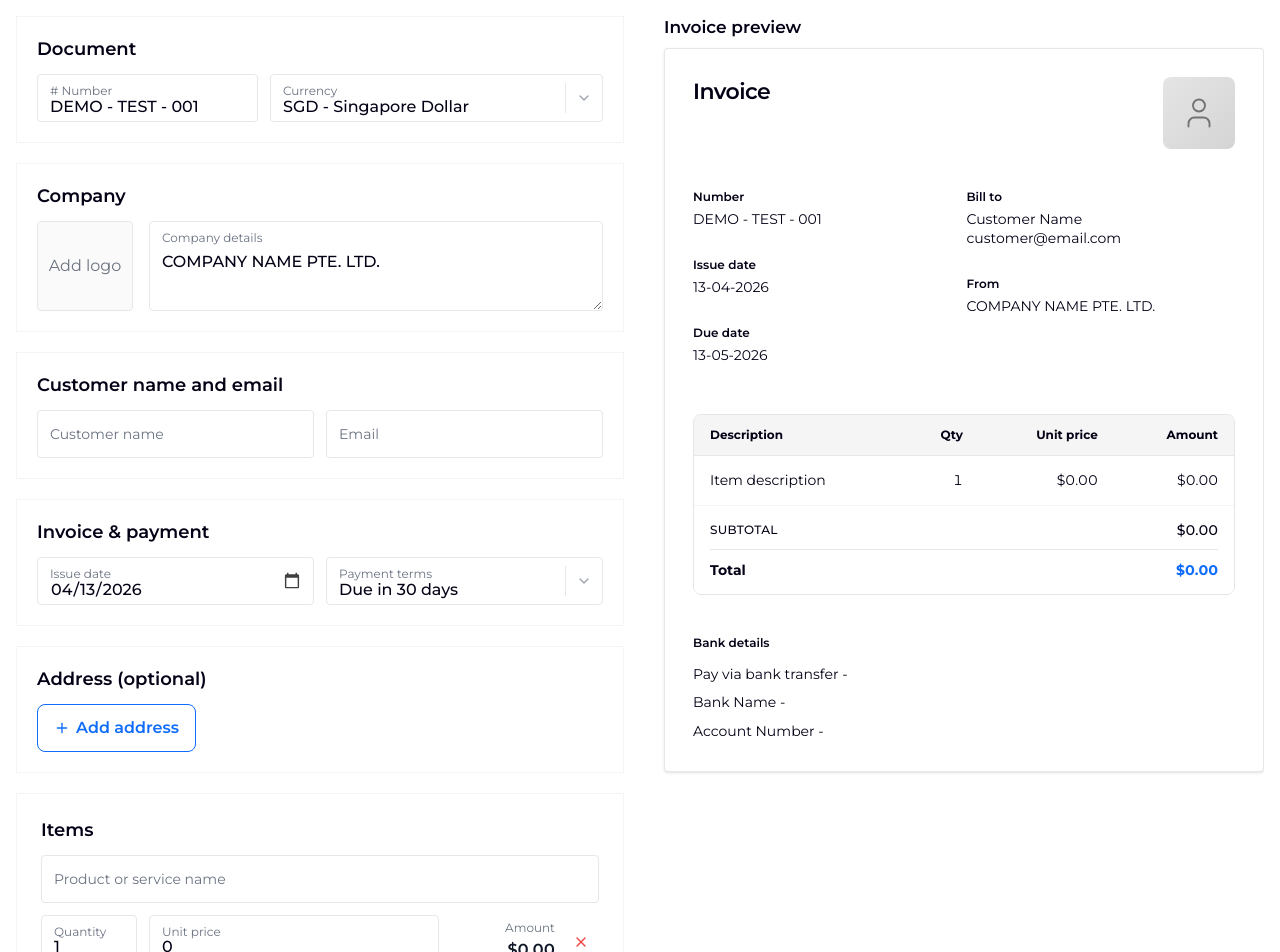
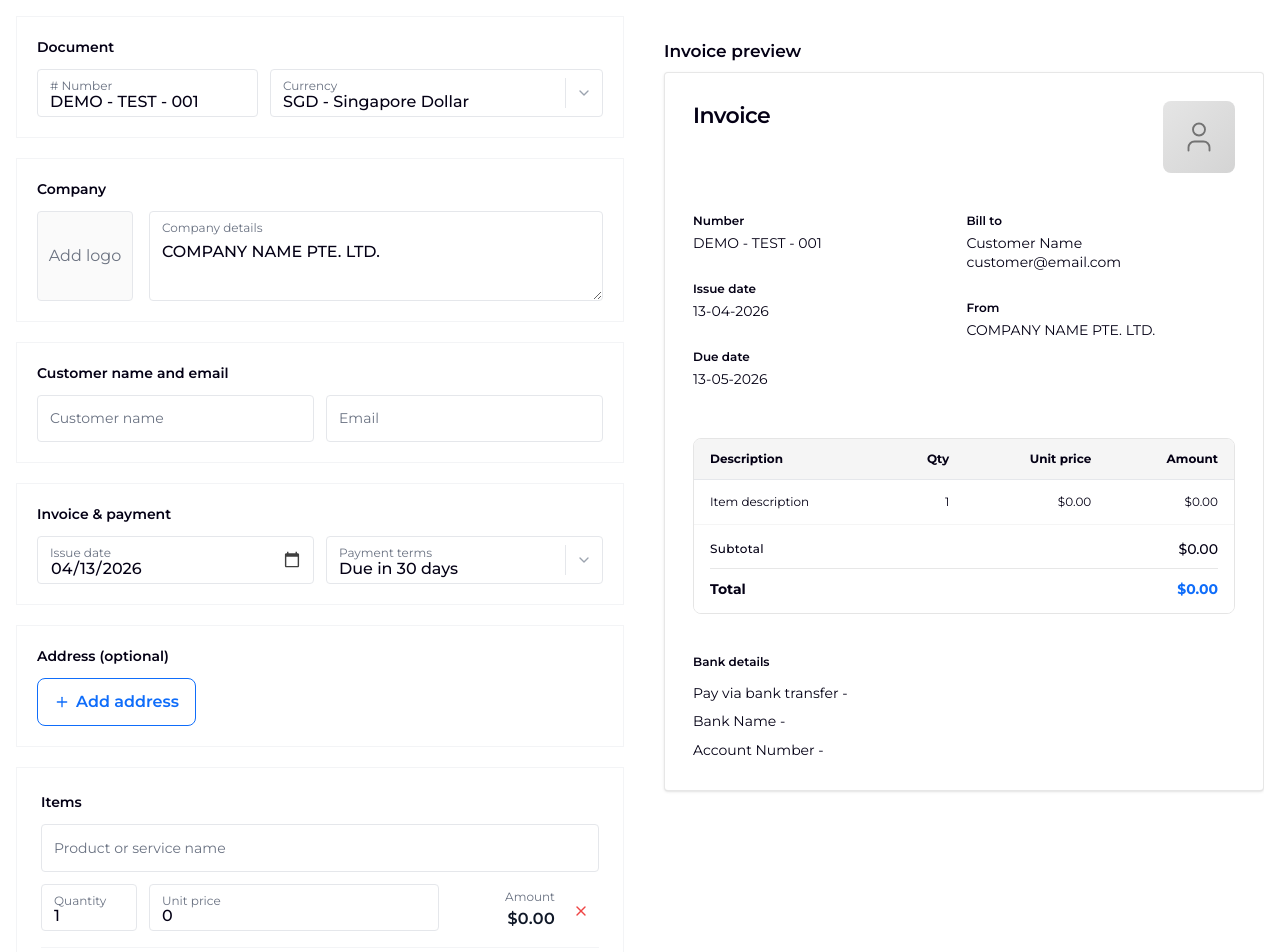
Before and after one commit to sonytrinh91/sleek-invoice-generator, a React (Vite) app: page / in a window 1280 px wide. Shown: the top 952 px of the page. Built offline with nearby package versions, Linux system fonts and the light colour scheme.

Commit message:
fix: refactor code for consistency

```diff
--- a/src/App.jsx
+++ b/src/App.jsx
@@ -122,7 +122,7 @@
           </form>
         </section>
 
-        <div className="w-full lg:col-span-6 lg:sticky lg:top-4 self-start overflow-y-auto hidden-scrollbar">
+        <div className="w-full lg:col-span-6 lg:sticky lg:top-10 self-start overflow-y-auto hidden-scrollbar">
           <InvoicePreviewPanel
             ref={printRef}
             form={form}
--- a/src/components/invoice/AddressSection.jsx
+++ b/src/components/invoice/AddressSection.jsx
@@ -1,16 +1,15 @@
-import { useFormContext } from 'react-hook-form'
-import { AddOutlineButton } from './AddOutlineButton.jsx'
-import { Card, FloatingField } from './FormPrimitives.jsx'
+import { useFormContext } from "react-hook-form";
+import { AddOutlineButton } from "./AddOutlineButton.jsx";
+import { Card, FloatingField, FieldLabel } from "./FormPrimitives.jsx";
+
 
 export function AddressSection() {
-  const { register, watch, setValue } = useFormContext()
-  const addressVisible = watch('addressVisible')
+  const { register, watch, setValue } = useFormContext();
+  const addressVisible = watch("addressVisible");
 
   return (
     <Card>
-      <h2 className="mb-3 text-lg font-semibold text-[#040015]">
-        Address (optional)
-      </h2>
+      <FieldLabel>Address (optional)</FieldLabel>
 
       {addressVisible ? (
         <div className="space-y-3">
@@ -18,30 +17,32 @@
             id="address-line-1"
             label="Address line 1"
             autoComplete="address-line1"
-            {...register('addressLine1')}
+            {...register("addressLine1")}
           />
           <FloatingField
             id="address-line-2"
             label="Address line 2"
             autoComplete="address-line2"
-            {...register('addressLine2')}
+            {...register("addressLine2")}
           />
           <FloatingField
             id="address-postal"
             label="Postal code"
             autoComplete="postal-code"
             title="Postal / ZIP code"
-            {...register('postalCode')}
+            {...register("postalCode")}
           />
         </div>
       ) : (
         <AddOutlineButton
           type="button"
-          onClick={() => setValue('addressVisible', true, { shouldValidate: true })}
+          onClick={() =>
+            setValue("addressVisible", true, { shouldValidate: true })
+          }
         >
           Add address
         </AddOutlineButton>
       )}
     </Card>
-  )
+  );
 }
--- a/src/components/invoice/FormPrimitives.jsx
+++ b/src/components/invoice/FormPrimitives.jsx
@@ -459,7 +459,7 @@
 
 export function FieldLabel({ children }) {
   return (
-    <h2 className="mb-3 text-lg font-semibold text-[#040015]">{children}</h2>
+    <h4 className="mb-3 text-sm! font-semibold text-[#040015]">{children}</h4>
   )
 }
 
--- a/src/components/invoice/InvoiceSheet.jsx
+++ b/src/components/invoice/InvoiceSheet.jsx
@@ -52,9 +52,9 @@
   return (
     <div className="invoice-sheet text-base font-normal leading-normal text-fg antialiased">
       <div className="invoice-sheet__header mb-10 flex items-start justify-between gap-4">
-        <h3 className="min-w-0 flex-1 text-[1.375rem] font-semibold leading-snug tracking-tight text-fg-strong">
+        <h4 className="min-w-0 flex-1 text-[1.375rem] font-semibold leading-snug tracking-tight text-fg-strong">
           Invoice
-        </h3>
+        </h4>
         {logoBlock}
       </div>
 
@@ -92,33 +92,33 @@
           <table className="sleek-invoice-sheet-table w-full border-collapse text-[14px]">
             <thead>
               <tr className="bg-neutral-100">
-                <th className="px-4 py-3 text-left text-xs font-bold text-fg-strong">
+                <th className="px-4 py-3 text-left text-xs! font-bold text-fg-strong">
                   Description
                 </th>
-                <th className="w-[4.5rem] px-4 py-3 text-right text-xs font-bold text-fg-strong">
+                <th className="w-[4.5rem] px-4 py-3 text-right text-xs! font-bold text-fg-strong">
                   Qty
                 </th>
-                <th className="px-4 py-3 text-right text-xs font-bold text-fg-strong">
+                <th className="px-4 py-3 text-right text-xs! font-bold text-fg-strong">
                   Unit price
                 </th>
-                <th className="px-4 py-3 text-right text-xs font-bold text-fg-strong">
+                <th className="px-4 py-3 text-right text-xs! font-bold text-fg-strong">
                   Amount
                 </th>
               </tr>
             </thead>
-            <tbody>
+            <tbody className="bg-white">
               {form.items.map((item, i) => (
-                <tr key={item.id}>
-                  <td className="px-4 py-3.5 text-fg-body">
+                <tr key={item.id} className="bg-white">
+                  <td className="bg-white px-4 py-3.5 text-xs! text-fg-body">
                     {item.description.trim() || 'Item description'}
                   </td>
-                  <td className="px-4 py-3.5 text-right tabular-nums text-fg-body">
+                  <td className="bg-white px-4 py-3.5 text-right text-xs! text-fg-body">
                     {item.qty || '0'}
                   </td>
-                  <td className="px-4 py-3.5 text-right tabular-nums text-fg-body">
+                  <td className="bg-white px-4 py-3.5 text-right text-xs! text-fg-body">
                     {formatMoney(parseFloat(item.unitPrice) || 0, cur)}
                   </td>
-                  <td className="px-4 py-3.5 text-right tabular-nums text-fg-body">
+                  <td className="bg-white px-4 py-3.5 text-right text-xs! text-fg-body">
                     {formatMoney(lineAmounts[i], cur)}
                   </td>
                 </tr>
@@ -129,29 +129,29 @@
         {/* No border-t here: last table row already has a bottom rule; avoids a doubled line with themes. */}
         <div className="invoice-sheet__totals space-y-1 bg-white px-4 py-3.5 text-[14px]">
           <div className="invoice-sheet__total-row flex items-center justify-between gap-4">
-            <span className="text-xs font-medium uppercase tracking-wide text-fg-muted">
+            <span className="text-xs! font-medium tracking-wide text-fg-muted">
               Subtotal
             </span>
-            <span className="tabular-nums font-medium text-fg-body">
+            <span className="font-medium text-fg-body">
               {formatMoney(t.itemsSubtotal, cur)}
             </span>
           </div>
           {form.taxEnabled ? (
             <div className="invoice-sheet__total-row flex items-center justify-between gap-4">
-              <span className="text-xs font-medium uppercase tracking-wide text-fg-muted">
+              <span className="text-xs! font-medium uppercase tracking-wide text-fg-muted">
                 GST
               </span>
-              <span className="tabular-nums font-medium text-fg-body">
+              <span className="font-medium text-fg-body">
                 {formatMoney(t.taxAmount, cur)}
               </span>
             </div>
           ) : null}
           {t.discountAmount > 1e-9 ? (
             <div className="invoice-sheet__total-row flex items-center justify-between gap-4">
-              <span className="text-xs font-medium uppercase tracking-wide text-fg-muted">
+              <span className="text-xs! font-medium uppercase tracking-wide text-fg-muted">
                 Discount
               </span>
-              <span className="tabular-nums font-medium text-fg-body">
+              <span className="font-medium text-fg-body">
                 {formatMoney(-t.discountAmount, cur)}
               </span>
             </div>
@@ -159,7 +159,7 @@
           <div className="my-2 border-t border-neutral-200/90" />
           <div className="invoice-sheet__total-row invoice-sheet__total-row--grand flex items-center justify-between gap-4 pt-0.5">
             <span className="text-sm font-bold text-fg-strong">Total</span>
-            <span className="text-sm font-bold tabular-nums text-accent">
+            <span className="text-sm font-bold text-accent">
               {formatMoney(t.grandTotal, cur)}
             </span>
           </div>
@@ -168,8 +168,8 @@
 
       {form.notes.trim() ? (
         <div className="mb-10">
-          <h4 className="mb-3 text-xs font-semibold text-fg-strong">Notes</h4>
-          <p className="whitespace-pre-line text-[14px] leading-relaxed text-fg-secondary">
+          <h4 className="mb-3 text-xs! font-semibold text-fg-strong">Notes</h4>
+          <p className="whitespace-pre-line text-xs! leading-relaxed text-fg-secondary">
             {form.notes}
           </p>
         </div>
@@ -177,10 +177,10 @@
 
       {form.bankDetailsText.trim() ? (
         <div className="mt-2">
-          <h4 className="mb-3 text-xs font-semibold text-fg-strong">
+          <h4 className="mb-3 text-xs! font-semibold text-fg-strong">
             Bank details
           </h4>
-          <div className="space-y-1.5 text-sm leading-relaxed text-fg-secondary">
+          <div className="space-y-1.5 text-[14px] leading-relaxed text-fg-secondary">
             {form.bankDetailsText.split('\n').map((line, idx) => (
               <p key={idx}>{line || '\u00a0'}</p>
             ))}
--- a/src/components/invoice/ItemsSection.jsx
+++ b/src/components/invoice/ItemsSection.jsx
@@ -3,7 +3,7 @@
 import { itemsSectionErrorLine } from "../../invoice/sectionErrors.js";
 import { formatMoney, lineAmount, newLineItem } from "../../invoice/utils.js";
 import { AddOutlineButton } from "./AddOutlineButton.jsx";
-import { OutlinedInput, sectionFooterErrorClass } from "./FormPrimitives.jsx";
+import { OutlinedInput, sectionFooterErrorClass, FieldLabel } from "./FormPrimitives.jsx";
 
 export function ItemsSection() {
   const {
@@ -32,7 +32,7 @@
 
   return (
     <section className="min-w-0 border border-gray-100 bg-white p-6">
-      <h2 className="mb-3 text-lg font-semibold text-[#040015]">Items</h2>
+      <FieldLabel>Items</FieldLabel>
 
       <div className="sleek-items-stack flex min-w-0 flex-col gap-4">
         {fields.map((field, index) => (
--- a/src/components/invoice/NotesSection.jsx
+++ b/src/components/invoice/NotesSection.jsx
@@ -1,13 +1,13 @@
 import { useFormContext } from 'react-hook-form'
 import { Bot } from 'lucide-react'
-import { Card } from './FormPrimitives.jsx'
+import { Card, FieldLabel } from './FormPrimitives.jsx'
 
 export function NotesSection() {
   const { register } = useFormContext()
 
   return (
     <Card>
-      <h2 className="mb-3 text-lg font-semibold text-[#040015]">Notes</h2>
+      <FieldLabel>Notes</FieldLabel>
       <div className="sleek-field-shell relative rounded border border-gray-200 bg-white transition-colors focus-within:border-accent focus-within:ring-1 focus-within:ring-accent/25">
         <label
           htmlFor="invoice-notes"
--- a/src/index.css
+++ b/src/index.css
@@ -648,10 +648,21 @@
 
 :is(#sleek-invoice-app, .sleek-invoice-print-root) .invoice-sheet table.sleek-invoice-sheet-table tbody {
   display: table-row-group !important;
+  background-color: #ffffff !important;
 }
 
-:is(#sleek-invoice-app, .sleek-invoice-print-root) .invoice-sheet table.sleek-invoice-sheet-table tr {
+/* Host themes (e.g. WP) often stripe tbody rows gray — force data rows white under our sheet. */
+:is(#sleek-invoice-app, .sleek-invoice-print-root) .invoice-sheet table.sleek-invoice-sheet-table tbody tr {
   display: table-row !important;
+  background-color: #ffffff !important;
+}
+
+:is(#sleek-invoice-app, .sleek-invoice-print-root)
+  .invoice-sheet
+  table.sleek-invoice-sheet-table
+  tbody
+  td {
+  background-color: #ffffff !important;
 }
 
 :is(#sleek-invoice-app, .sleek-invoice-print-root) .invoice-sheet table.sleek-invoice-sheet-table th,
```
